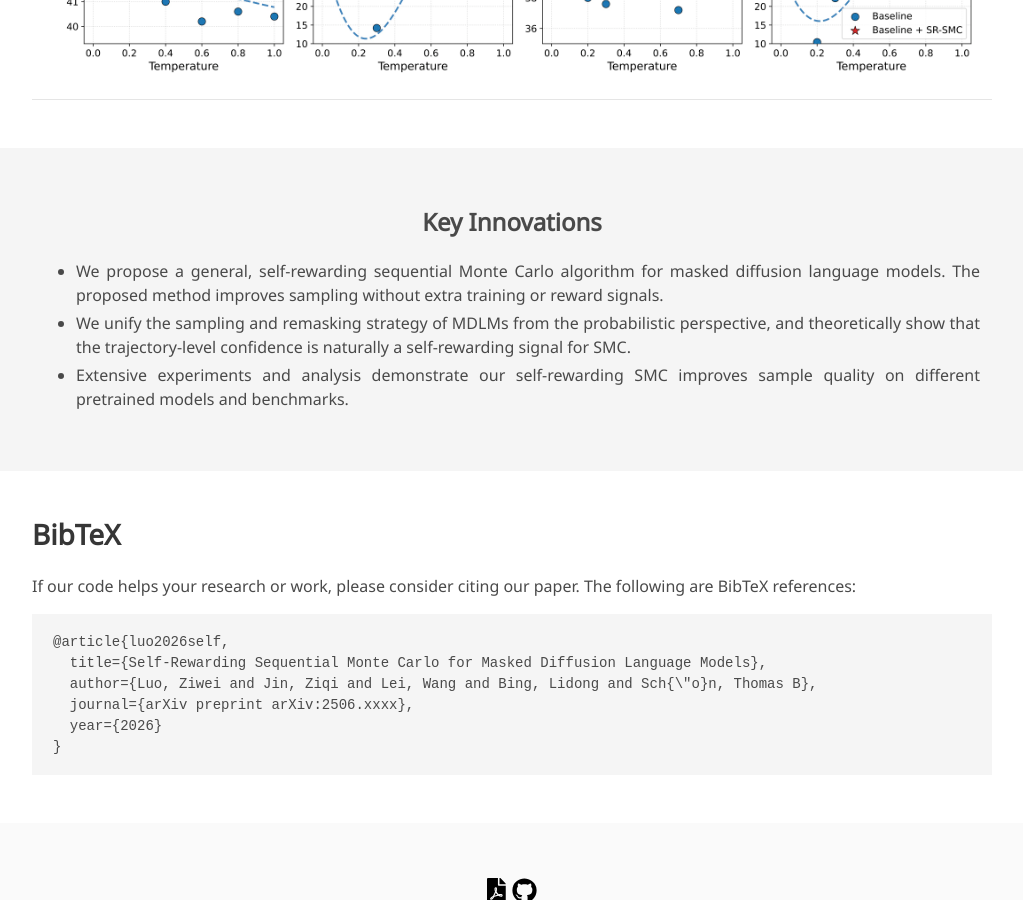
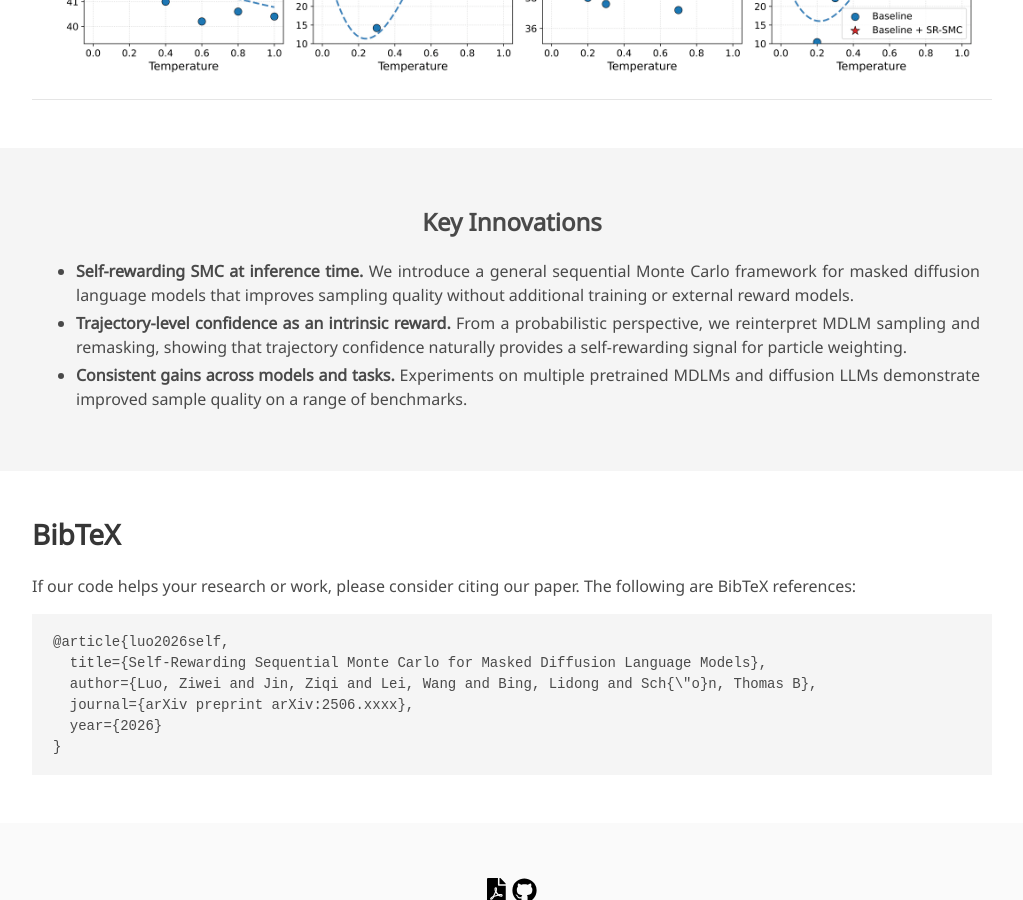
Before and after one commit to Algolzw/Algolzw.github.io, a Jekyll site: the page sr-smc/index.html, which Jekyll copies as it is, in a window 1280 px wide and 900 px high, scrolled down 3941 px. Shown: the whole window, without its empty margins (128-1151 px from the left). Built offline with Jekyll 4.4.1, drawn with Linux system fonts in a browser that asks for light colours; nearby versions of some CDN libraries; some web fonts are replaced; an icon font too large for the unit is left out; library files that are not in the unit come from our copies; formulas are drawn with MathJax 3; a style sheet for code colours, icons or effects is not loaded.

Commit message:
update sr-smc

```diff
--- a/daclip-uir/index.html
+++ b/daclip-uir/index.html
@@ -61,6 +61,9 @@
           More Research
         </a>
         <div class="navbar-dropdown">
+          <a class="navbar-item" href="https://algolzw.github.io/sr-smc/index.html">
+            Self-Rewarding SMC
+          </a>
           <a class="navbar-item" href="https://algolzw.github.io/fod/index.html">
             FoD
           </a>
--- a/fod/index.html
+++ b/fod/index.html
@@ -72,6 +72,9 @@
           More Research
         </a>
         <div class="navbar-dropdown">
+          <a class="navbar-item" href="https://algolzw.github.io/sr-smc/index.html">
+            Self-Rewarding SMC
+          </a>
           <a class="navbar-item" href="https://algolzw.github.io/fod/index.html">
             FoD
           </a>
--- a/sr-smc/index.html
+++ b/sr-smc/index.html
@@ -343,9 +343,18 @@
         <h3 class="title is-4">Key Innovations</h3>
         <div class="content has-text-justified">
         <ul>
-          <li>We propose a general, self-rewarding sequential Monte Carlo algorithm for masked diffusion language models. The proposed method improves sampling without extra training or reward signals.</li>
-          <li>We unify the sampling and remasking strategy of MDLMs from the probabilistic perspective, and theoretically show that the trajectory-level confidence is naturally a self-rewarding signal for SMC.</li>
-          <li>Extensive experiments and analysis demonstrate our self-rewarding SMC improves sample quality on different pretrained models and benchmarks.</li>
+          <li>
+            <strong>Self-rewarding SMC at inference time.</strong>
+            We introduce a general sequential Monte Carlo framework for masked diffusion language models that improves sampling quality without additional training or external reward models.
+          </li>
+          <li>
+            <strong>Trajectory-level confidence as an intrinsic reward.</strong>
+            From a probabilistic perspective, we reinterpret MDLM sampling and remasking, showing that trajectory confidence naturally provides a self-rewarding signal for particle weighting.
+          </li>
+          <li>
+            <strong>Consistent gains across models and tasks.</strong>
+            Experiments on multiple pretrained MDLMs and diffusion LLMs demonstrate improved sample quality on a range of benchmarks.
+          </li>
         </ul>
         </div>
       </div>
```
Also changed, not shown: other parts of sr-smc/index.html (+1 -1 lines).
